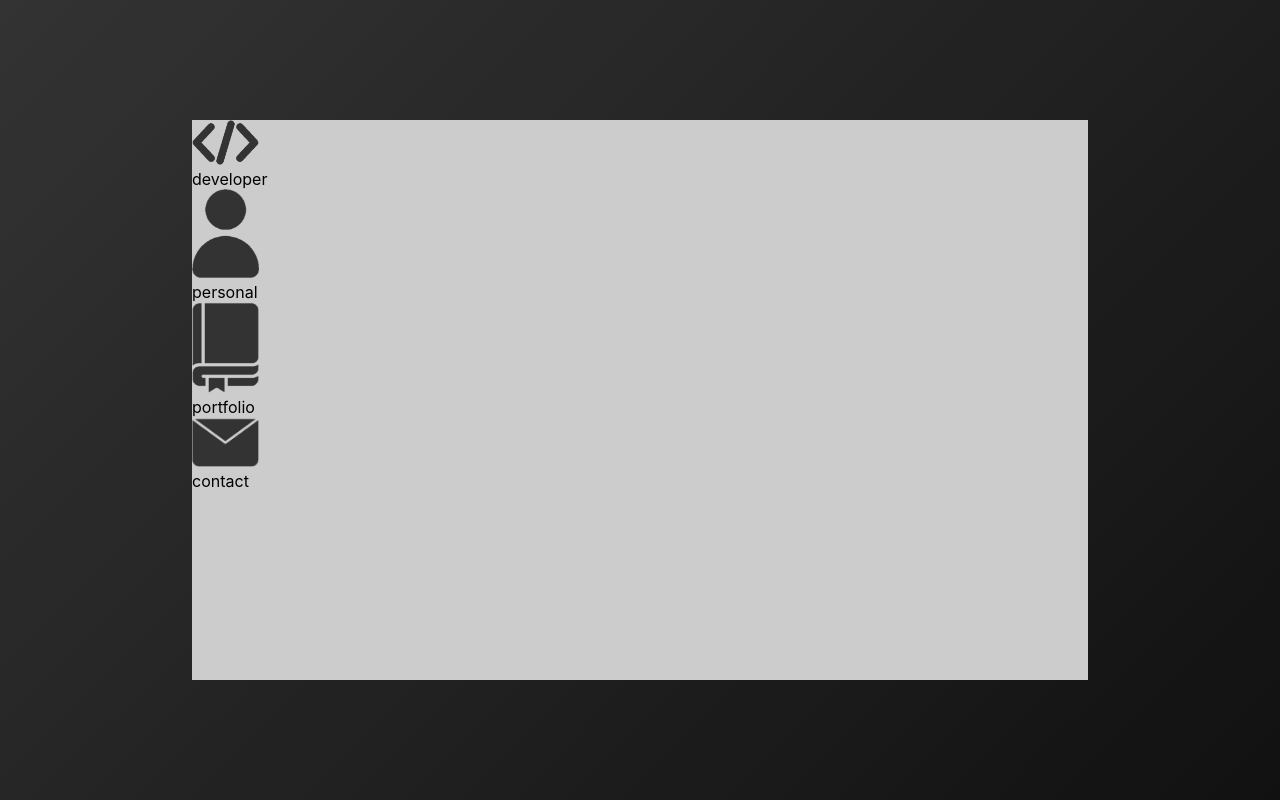
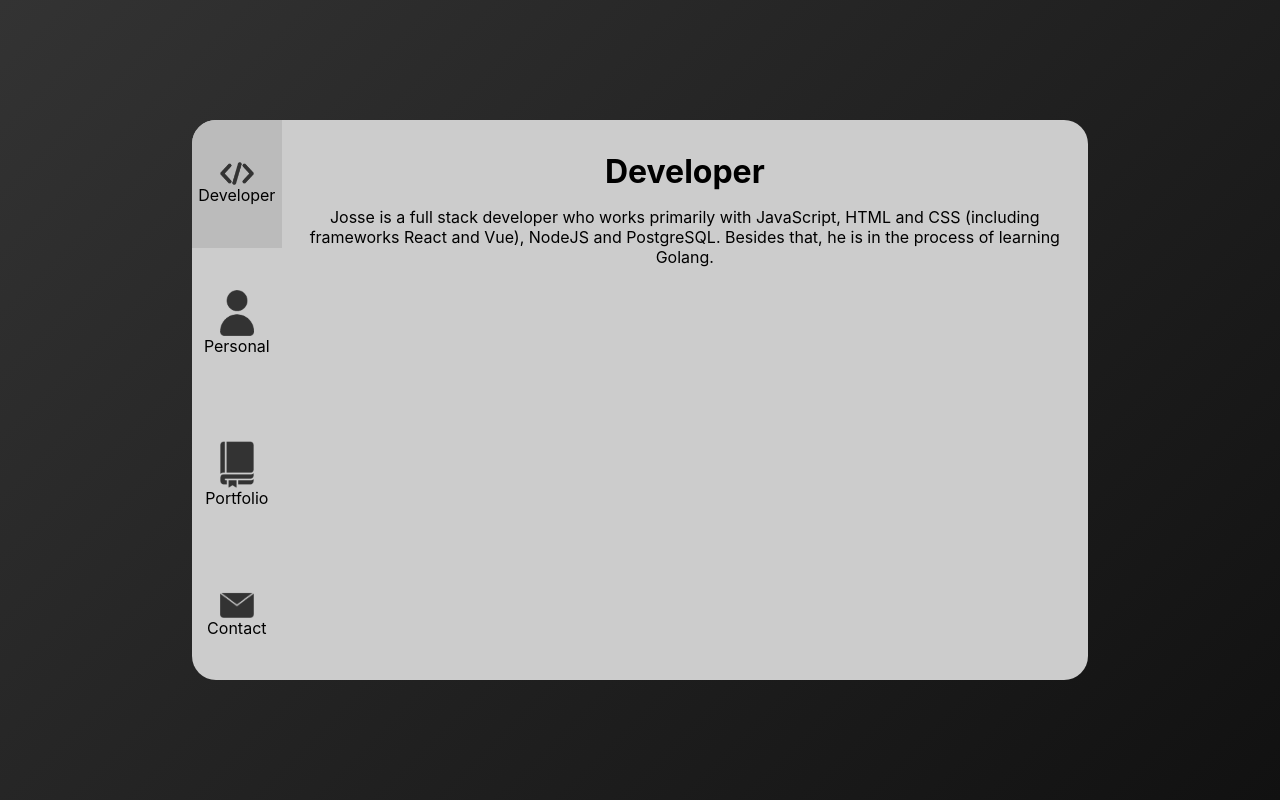
Before and after one commit to Josse3/Josse-Cottenier, a React (Create React App) app in the folder ui-react/: page / in a window 1280 px wide. Shown: the part 800-1600 px from the top of the page. Built offline with nearby package versions, Linux system fonts and the light colour scheme.

Commit message:
Added new content to the information card

```diff
--- a/ui-react/src/components/Developer/Card/Card.css
+++ b/ui-react/src/components/Developer/Card/Card.css
@@ -4,16 +4,55 @@
   left: 50%;
   -webkit-transform: translate(-50%, -50%);
           transform: translate(-50%, -50%);
+  border-radius: 1.5rem;
   background: #ccc;
   width: 70vw;
   height: 70vh;
   display: -ms-grid;
   display: grid;
-  -ms-grid-columns: 15% 85%;
-      grid-template-columns: 15% 85%;
+  -ms-grid-columns: 10% 90%;
+      grid-template-columns: 10% 90%;
 }
 
 .card .icon-menu {
+  display: -ms-grid;
+  display: grid;
+  justify-items: stretch;
+  -webkit-box-align: stretch;
+      -ms-flex-align: stretch;
+          align-items: stretch;
+}
+
+.card .icon-menu .icon-container {
+  display: -webkit-box;
+  display: -ms-flexbox;
+  display: flex;
+  -webkit-box-orient: vertical;
+  -webkit-box-direction: normal;
+      -ms-flex-direction: column;
+          flex-direction: column;
+  -webkit-box-pack: center;
+      -ms-flex-pack: center;
+          justify-content: center;
+  -webkit-box-align: center;
+      -ms-flex-align: center;
+          align-items: center;
+  padding: 1rem;
+  text-transform: capitalize;
+  cursor: pointer;
+}
+
+.card .icon-menu .icon-container.active {
+  background-color: #bbb;
+}
+
+.card .icon-menu .icon-container img {
+  width: 60%;
+}
+
+.card .content-display {
+  padding: 1rem;
+  text-align: center;
   display: -webkit-box;
   display: -ms-flexbox;
   display: flex;
@@ -26,7 +65,19 @@
           align-items: center;
 }
 
-.card .icon-menu img {
-  width: 50%;
+.card .content-display ul {
+  text-align: left;
+  width: -webkit-fit-content;
+  width: -moz-fit-content;
+  width: fit-content;
+}
+
+.card .content-display ul li {
+  list-style: none;
+}
+
+.card h1 {
+  text-transform: capitalize;
+  margin: 1rem auto;
 }
 /*# sourceMappingURL=Card.css.map */
--- a/ui-react/src/components/Developer/Card/Card.jsx
+++ b/ui-react/src/components/Developer/Card/Card.jsx
@@ -1,4 +1,4 @@
-import React from 'react';
+import React, { useState } from 'react';
 import './Card.css';
 
 import developerImg from '../../../images/developer-card/code.png';
@@ -7,39 +7,62 @@ import portfolioImg from '../../../images/developer-card/portfolio.png';
 import contactImg from '../../../images/developer-card/contact.png';
 
 const Card = () => {
-    const icons = [
+    const [currentPage, setCurrentPage] = useState('developer');
+
+    const pages = [
         {
-            text: 'developer',
-            href: developerImg
+            title: 'developer',
+            content: <p>Josse is a full stack developer who works primarily with JavaScript, HTML and CSS (including frameworks React and Vue), NodeJS and PostgreSQL. Besides that, he is in the process of learning Golang.</p>,
+            img: developerImg
         },
         {
-            text: 'personal',
-            href: personImg
+            title: 'personal',
+            content: (
+                <ul>
+                    <li><b>Name:</b> Josse Cottenier</li>
+                    <li><b>Age:</b> {Math.abs(new Date(Date.now() - new Date(2003, 13, 10)).getUTCFullYear() - 1970)}</li>
+                    <li><b>Profession:</b> Student</li>
+                    <li><b>Field of study:</b> Latin and ancient Greek</li>
+                    <li><b>Hobbies:</b> Music (piano and singing), programming</li>
+                </ul>
+            ),
+            img: personImg
         },
         {
-            text: 'portfolio',
-            href: portfolioImg
+            title: 'portfolio',
+            img: portfolioImg
         },
         {
-            text: 'contact',
-            href: contactImg
+            title: 'contact',
+            img: contactImg
         }
     ];
 
     return (
         <div className="card">
             <div className="icon-menu">
-                {icons.map(icon => {
+                {pages.map(page => {
                     return (
-                        <div key={icon.text} className="icon-container">
-                            <img src={icon.href} alt={icon.text} />
-                            <p>{icon.text}</p>
+                        <div
+                            key={page.title}
+                            className={`icon-container ${page.title === currentPage ? 'active' : ''}`}
+                            onClick={() => setCurrentPage(page.title)}
+                        >
+                            <img src={page.img} alt={page.title} />
+                            <p>{page.title}</p>
                         </div>
                     );
                 })}
             </div>
             <div className="content-display">
-
+                {pages.map(page => {
+                    return page.title === currentPage && (
+                        <>
+                            <h1>{page.title}</h1>
+                            {page.content}
+                        </>
+                    );
+                })}
             </div>
         </div>
     )
--- a/ui-react/src/components/Developer/Card/Card.scss
+++ b/ui-react/src/components/Developer/Card/Card.scss
@@ -3,19 +3,56 @@
     top: 50%;
     left: 50%;
     transform: translate(-50%, -50%);
+    border-radius: 1.5rem;
     background: #ccc;
     width: 70vw;
     height: 70vh;
     display: grid;
-    grid-template-columns: 15% 85%;
+    grid-template-columns: 10% 90%;
 
     .icon-menu {
+        display: grid;
+        justify-items: stretch;
+        align-items: stretch;
+
+        .icon-container {
+            display: flex;
+            flex-direction: column;
+            justify-content: center;
+            align-items: center;
+            padding: 1rem;
+            text-transform: capitalize;
+            cursor: pointer;
+
+            &.active {
+                background-color: #bbb;
+            }
+
+            img {
+                width: 60%;
+            }
+        }
+    }
+
+    .content-display {
+        padding: 1rem;
+        text-align: center;
         display: flex;
         flex-direction: column;
         align-items: center;
 
-        img {
-            width: 50%;
+        ul {
+            text-align: left;
+            width: fit-content;
+
+            li {
+                list-style: none;
+            }
         }
     }
+
+    h1 {
+        text-transform: capitalize;
+        margin: 1rem auto;
+    }
 }
```
Also changed, not shown: 1 other file (tests, documents, lock files or other folders).
